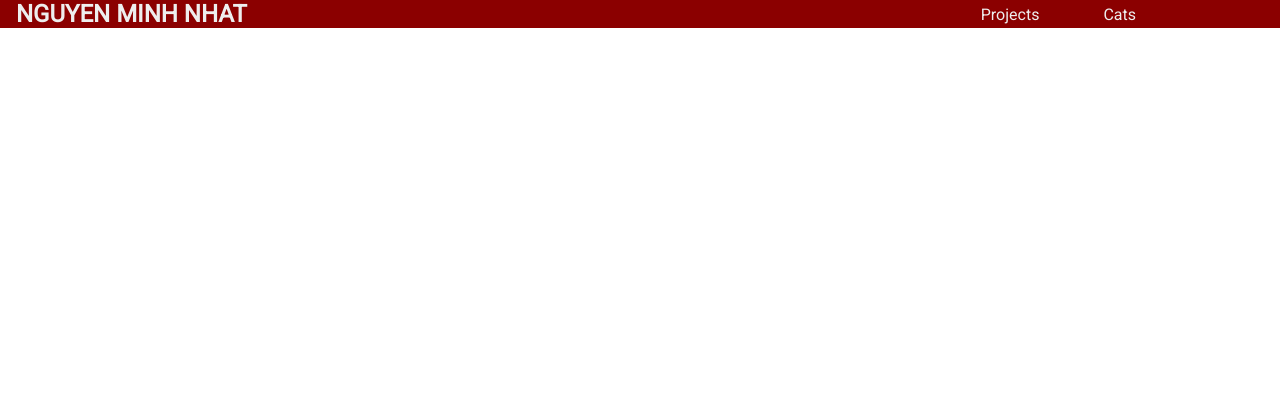
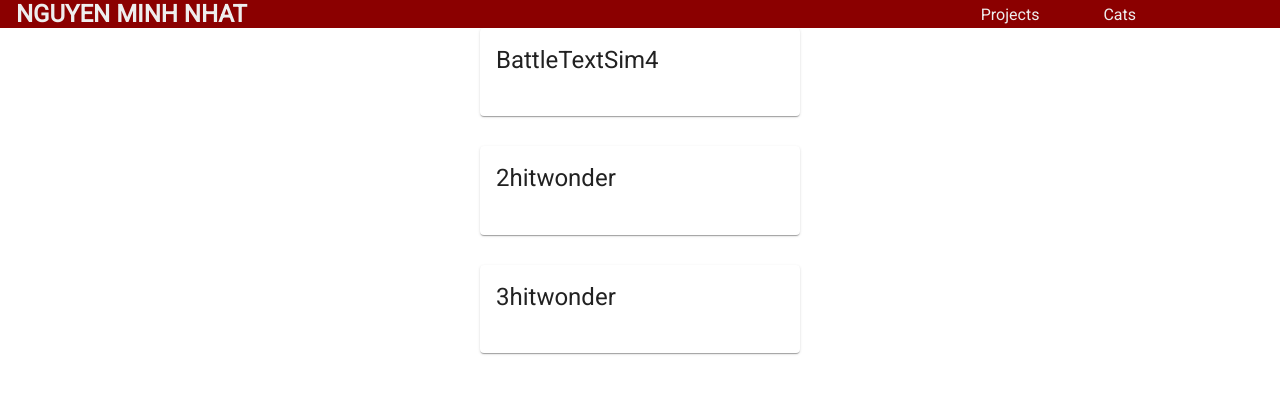
Before and after one commit to NguyenMinhNhat-C41A/NguyenMinhNhat-C41A.github.io, a React (Create React App) app: page /projects in a window 1280 px wide. Shown: the top 394 px of the page. Built offline with nearby package versions, Linux system fonts and the light colour scheme.

Commit message:
Projects

```diff
--- a/package.json
+++ b/package.json
@@ -7,6 +7,7 @@
     "@chakra-ui/react": "^2.6.1",
     "@emotion/react": "^11.11.0",
     "@emotion/styled": "^11.11.0",
+    "@mui/material": "^5.13.0",
     "@testing-library/jest-dom": "^5.16.5",
     "@testing-library/react": "^13.4.0",
     "@testing-library/user-event": "^13.5.0",
--- a/src/App.js
+++ b/src/App.js
@@ -1,22 +1,17 @@
 import React from 'react'
 import NavBar from './NavBar';
-import Cats from './Cats';
-import Home from './Home';
-import Projects from './Projects';
-import { BrowserRouter as Router, Route, Routes as Switch} from 'react-router-dom';
+import RouterComponents from './RouterComponents';
+import { BrowserRouter as Router} from 'react-router-dom';
 function App() {
 return (
   <Router>
+
     <div>
         <NavBar/>
+
     </div>
-    <div className='content'>
-        <Switch>
-          <Route path="/" element={<Home/> }/>
-          <Route path="/cats" element={<Cats/> }/>
-          <Route path="/projects" elements={<Projects/> }/>
-        </Switch>
-      </div>
+    <RouterComponents/>
+
   </Router>
 );
 
--- /dev/null
+++ b/src/Card.js
@@ -0,0 +1,25 @@
+import * as React from 'react';
+import Card from '@mui/material/Card';
+import CardActions from '@mui/material/CardActions';
+import CardContent from '@mui/material/CardContent';
+import Typography from '@mui/material/Typography';
+
+export default function MediaCard(props) {
+      const {item} = props;
+
+  return (
+    <Card style={{marginBottom:"30px"}} sx={{ maxWidth: 345 }}>
+
+      <CardContent>
+        <Typography gutterBottom variant="h5" component="div">
+         {item.name}
+        </Typography>
+        <Typography variant="body2" color="text.secondary">
+        {item.content}
+        </Typography>
+      </CardContent>
+      <CardActions>
+      </CardActions>
+    </Card>
+  );
+}
--- a/src/NavBar.js
+++ b/src/NavBar.js
@@ -2,12 +2,12 @@ import {useRef} from "react"
 //import {FaBars, FaTimes} from "react-icons/fa"
 import "./Styles/main.css"
 function NavBar() {
-    const navRef = useRef();
+    // const navRef = useRef();
     return (
         <header>
             <div className="HeaderClass">
 
-                <nav ref={navRef}>
+                <nav>
                     <h2>
 
                         <a href="/">NGUYEN MINH NHAT</a>
--- /dev/null
+++ b/src/ProjectComponents.js
@@ -0,0 +1,27 @@
+import React from 'react'
+import MediaCard from './Card'
+
+
+const info = [
+  {name:"BattleTextSim4", content:""},
+  {name:"2hitwonder", content:""},
+  {name:"3hitwonder", content:""},
+]
+
+function ProjectComponents() {
+  return (
+    <div style={{
+      width: "25%",
+      height:"25%"}}
+    >
+      {
+          info.map((i,index) => (
+            <MediaCard item={i}/>
+          )
+        )
+        }
+    </div>
+  )
+}
+
+export default ProjectComponents
--- a/src/Projects.js
+++ b/src/Projects.js
@@ -1,9 +1,12 @@
 import React from 'react'
-
-export default function Projects() {
+import ProjectComponents from './ProjectComponents'
+import "./Styles/Projects.css"
+function Projects() {
   return (
-    <div>
-      <p>Projects</p>
+    <div className='projectsPage'>
+      <ProjectComponents/>
     </div>
   )
 }
+
+export default Projects
--- /dev/null
+++ b/src/RouterComponents.js
@@ -0,0 +1,20 @@
+import {Route, Routes as Switch} from 'react-router-dom';
+import React from 'react'
+import Cats from './Cats';
+import Home from './Home';
+import Projects from './Projects';
+function RouterComponents() {
+  return (
+
+    <div className='content'>
+        <Switch>
+            <Route path="/" element={<Home/> }/>
+            <Route path="/cats" element={<Cats/> }/>
+            <Route path="/projects" element={<Projects/> }/>
+        </Switch>
+    </div>
+
+  )
+}
+
+export default RouterComponents
--- /dev/null
+++ b/src/Styles/Projects.css
@@ -0,0 +1,8 @@
+.projectsPage {
+   /* margin: 10%;
+   margin-top: 20px;
+   justify-content: space-between; */
+    display: flex;
+    justify-content: center;
+
+}
```
Also changed, not shown: src/ProjectBox.js (added, +14 -0 lines), 1 other file (tests, documents, lock files or other folders).
